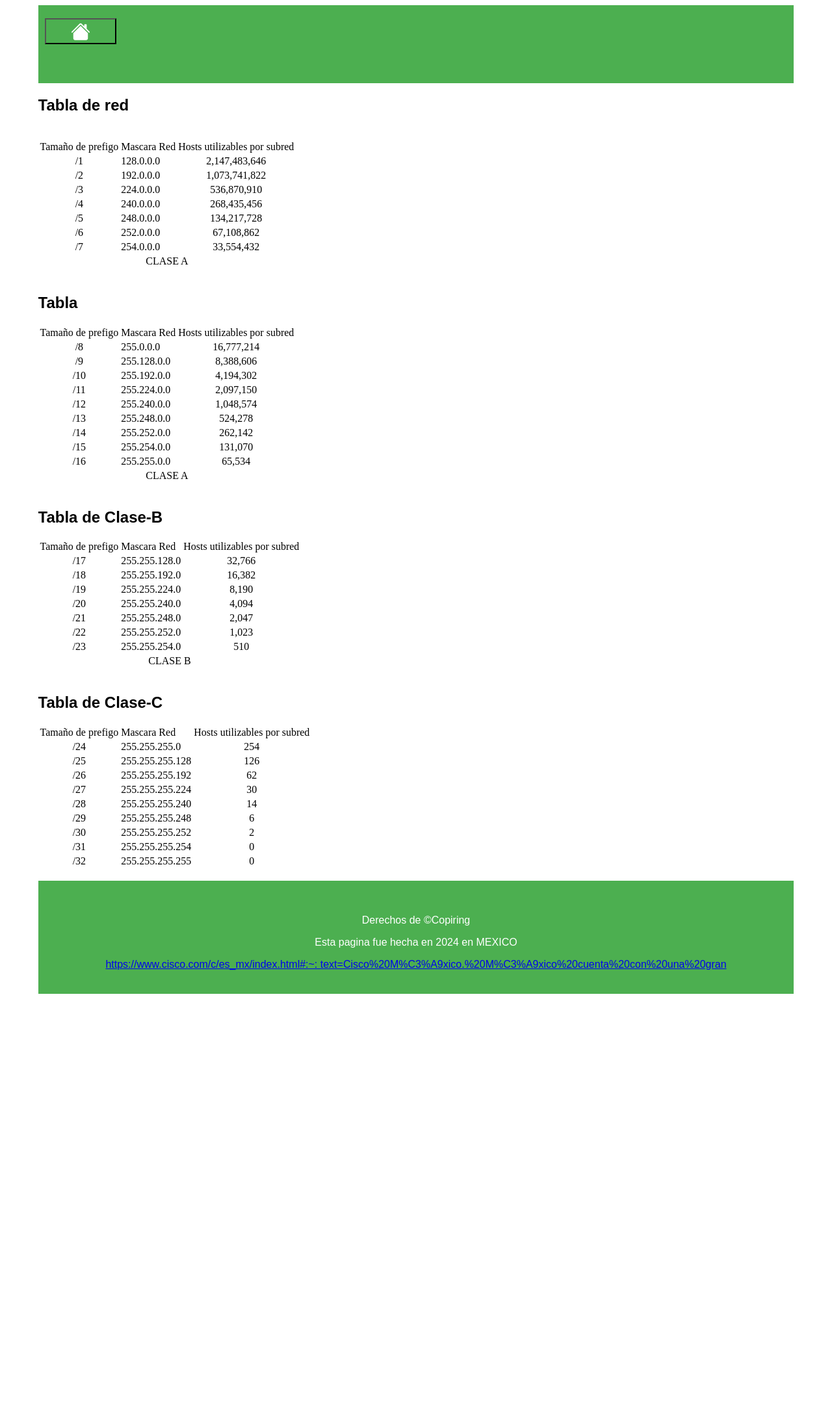
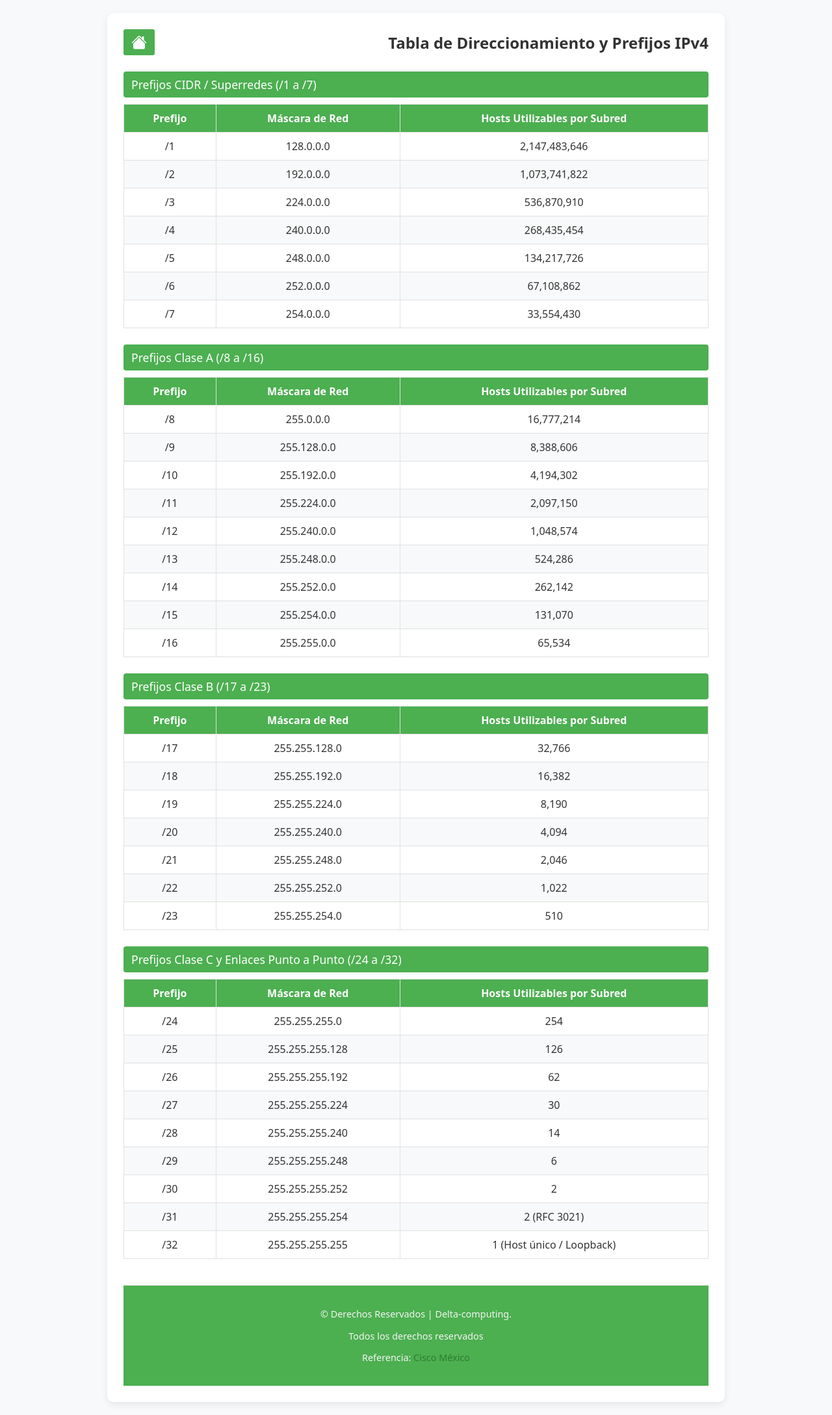
Before and after one commit to emir12344949494/Subneteo-html, a Flask app: page /TablaRed in a window 1280 px wide. Shown: the whole page at 65% size. Before the commit the page ends 1529 px from the top, so only its background shows below. Run offline with Flask 3, Linux system fonts and the light colour scheme.

Commit message:
Recontrucion del codigo

```diff
--- a/templates/TablaRed.html
+++ b/templates/TablaRed.html
@@ -1,240 +1,429 @@
 <!DOCTYPE html>
-<html lang="en">
+<html lang="es">
+
 <head>
     <meta charset="UTF-8">
     <meta name="viewport" content="width=device-width, initial-scale=1.0">
-    <title>CLase-A</title>
+    <title>Tabla de Prefijos IPv4 y Máscaras de Red</title>
     <link rel="stylesheet" href="{{ url_for('static', filename='css/estilos.css') }}">
-    <link  class="ops" rel="icon" href="{{ url_for('static', filename='css/texto.svg') }}" type="image/svg+xml">
-    <meta name="google-site-verification" content="kMXwxSvg64aCK_ipXLvzuhhY-DDdLks7A-SV78FhnSU" />
+    <link rel="icon" href="{{ url_for('static', filename='css/texto.svg') }}" type="image/svg+xml">
+
+    <style>
+        :root {
+            --primary-color: #0056b3;
+            --header-bg: #1e293b;
+            --accent-bg: #334155;
+            --bg-body: #f8fafc;
+            --text-color: #1e293b;
+            --border-color: #cbd5e1;
+        }
+
+        body {
+            font-family: system-ui, -apple-system, sans-serif;
+            background-color: var(--bg-body);
+            color: var(--text-color);
+            margin: 0;
+            padding: 20px;
+        }
+
+        .container {
+            max-width: 900px;
+            margin: 0 auto;
+            background: #ffffff;
+            padding: 25px;
+            border-radius: 10px;
+            box-shadow: 0 4px 12px rgba(0, 0, 0, 0.08);
+        }
+
+        .nav-header {
+            display: flex;
+            align-items: center;
+            justify-content: space-between;
+            margin-bottom: 20px;
+        }
+
+        .btn-home {
+            background-color: #4caf50;
+            border: none;
+            border-radius: 3px;
+            padding: 8px 12px;
+            cursor: pointer;
+            display: inline-flex;
+            align-items: center;
+            transition: background 0.2s;
+        }
+
+        .btn-home:hover {
+            background-color: #4caf50;
+        }
+
+        h1 {
+            font-size: 1.5rem;
+            margin: 0;
+        }
+
+        .class-title {
+            background-color: var(--accent-bg);
+            color: white;
+            padding: 8px 12px;
+            margin-top: 25px;
+            border-radius: 4px;
+            font-size: 1.1rem;
+            background-color: #4caf50;
+        }
+
+        table {
+            width: 100%;
+            border-collapse: collapse;
+            margin-top: 10px;
+
+        }
+
+        th,
+        td {
+            border: 1px solid var(--border-color);
+            padding: 10px;
+            text-align: center;
+        }
+
+        th {
+            background-color: #4caf50;
+            color: white;
+            font-weight: 600;
+        }
+
+        tr:nth-child(even) {
+            background-color: #f1f5f9;
+        }
+
+        .footer {
+            margin-top: 40px;
+            padding-top: 20px;
+            border-top: 1px solid var(--border-color);
+            text-align: center;
+            font-size: 0.9rem;
+            color: #f4f4f4;
+            background-color: #4caf50
+        }
+
+        .footer a {
+            color: var(--primary-color);
+            text-decoration: none;
+        }
+
+        .footer a:hover {
+            text-decoration: underline;
+        }
+
+
+
+        :root {
+            --primary-color: #2e7d32;
+            --primary-hover: #1b5e20;
+            --bg-color: #f8f9fa;
+            --card-bg: #ffffff;
+            --text-color: #333333;
+            --border-color: #e0e0e0;
+            --table-even: #f8f9fa;
+            --info-bg: #f1f8e9;
+            --footer-bg: #edf2f7;
+            --input-bg: #ffffff;
+        }
+
+        body.dark-mode {
+            --bg-color: #121212;
+            --card-bg: #1e1e1e;
+            --text-color: #e0e0e0;
+            --border-color: #333333;
+            --table-even: #262626;
+            --info-bg: #1b2e1e;
+            --footer-bg: #252525;
+            --input-bg: #2c2c2c;
+        }
+
+        body {
+            background-color: var(--bg-color);
+            color: var(--text-color);
+            transition: background-color 0.3s, color 0.3s;
+        }
+
+        .container {
+            background-color: var(--card-bg);
+        }
+
+        input[type="text"],
+        input[type="number"] {
+            background-color: var(--input-bg);
+            color: var(--text-color);
+            border-color: var(--border-color);
+        }
+
+        tr:nth-child(even) {
+            background-color: var(--table-even);
+        }
+
+        .info-section {
+            background-color: var(--info-bg);
+        }
+
+        .help-footer {
+            background-color: var(--footer-bg);
+        }
+    </style>
 </head>
-<section class="texas">
+
 <body>
-    <section class="uno">
-     <br>
-     &nbsp;&nbsp;<button class="house" onclick="location.href='/#'"><svg xmlns="http://www.w3.org/2000/svg" width="30" height="35" fill="white" class="bi bi-house-fill" viewBox="0 0 16 16">
-            <path d="M8.707 1.5a1 1 0 0 0-1.414 0L.646 8.146a.5.5 0 0 0 .708.708L8 2.207l6.646 6.647a.5.5 0 0 0 .708-.708L13 5.793V2.5a.5.5 0 0 0-.5-.5h-1a.5.5 0 0 0-.5.5v1.293z"/>
-            <path d="m8 3.293 6 6V13.5a1.5 1.5 0 0 1-1.5 1.5h-9A1.5 1.5 0 0 1 2 13.5V9.293z"/>
-          </svg></button>
-    </section>
-    <h1 class="yes">Tabla de red</h1>
-    &nbsp;&nbsp;<table>
-    &nbsp;&nbsp;<tr>
-            <td class="uva">Tamaño de prefigo</td>
-            <td colspan="2" class="pasas">Mascara Red</td>
-            <td colspan="3" class="freasa">Hosts utilizables por subred</td>
+    <div class="container">
+        <header class="nav-header">
+            <button class="btn-home" onclick="location.href='/'" title="Volver al inicio">
+                <svg xmlns="http://www.w3.org/2000/svg" width="24" height="24" fill="white" viewBox="0 0 16 16">
+                    <path
+                        d="M8.707 1.5a1 1 0 0 0-1.414 0L.646 8.146a.5.5 0 0 0 .708.708L8 2.207l6.646 6.647a.5.5 0 0 0 .708-.708L13 5.793V2.5a.5.5 0 0 0-.5-.5h-1a.5.5 0 0 0-.5.5v1.293z" />
+                    <path d="m8 3.293 6 6V13.5a1.5 1.5 0 0 1-1.5 1.5h-9A1.5 1.5 0 0 1 2 13.5V9.293z" />
+                </svg>
+            </button>
+            <h1>Tabla de Direccionamiento y Prefijos IPv4</h1>
+        </header>
+
+        <main>
+            <!-- CIDR / Superredes (/1 a /7) -->
+            <div class="class-title">Prefijos CIDR / Superredes (/1 a /7)</div>
+            <table>
+                <thead>
+                    <tr>
+                        <th>Prefijo</th>
+                        <th>Máscara de Red</th>
+                        <th>Hosts Utilizables por Subred</th>
+                    </tr>
+                </thead>
+                <tbody>
+                    <tr>
+                        <td>/1</td>
+                        <td>128.0.0.0</td>
+                        <td>2,147,483,646</td>
                     </tr>
                     <tr>
-            <td><center>/1</center></td>
-            <td colspan="2">128.0.0.0</td>
-            <td colspan="3"><center>2,147,483,646</center></td>
+                        <td>/2</td>
+                        <td>192.0.0.0</td>
+                        <td>1,073,741,822</td>
                     </tr>
                     <tr>
-            <td><center>/2</center></td>
-            <td colspan="2">192.0.0.0</td>
-            <td colspan="3"><center>1,073,741,822</center></td>
+                        <td>/3</td>
+                        <td>224.0.0.0</td>
+                        <td>536,870,910</td>
                     </tr>
                     <tr>
-            <td><center>/3</center></td>
-            <td colspan="2">224.0.0.0</td>
-            <td colspan="3"><center>536,870,910</center></td>
+                        <td>/4</td>
+                        <td>240.0.0.0</td>
+                        <td>268,435,454</td>
                     </tr>
                     <tr>
-            <td><center>/4</center></td>
-            <td colspan="2">240.0.0.0</td>
-            <td colspan="3"><center>268,435,456</center></td>
+                        <td>/5</td>
+                        <td>248.0.0.0</td>
+                        <td>134,217,726</td>
                     </tr>
                     <tr>
-            <td><center>/5</center></td>
-            <td colspan="2">248.0.0.0</td>
-            <td colspan="3"><center>134,217,728</center></td>
+                        <td>/6</td>
+                        <td>252.0.0.0</td>
+                        <td>67,108,862</td>
                     </tr>
                     <tr>
-            <td><center>/6</center></td>
-            <td colspan="2">252.0.0.0</td>
-            <td colspan="3"><center>67,108,862</center></td>
+                        <td>/7</td>
+                        <td>254.0.0.0</td>
+                        <td>33,554,430</td>
+                    </tr>
+                </tbody>
+            </table>
+
+            <!-- CLASE A (/8 a /16) -->
+            <div class="class-title">Prefijos Clase A (/8 a /16)</div>
+            <table>
+                <thead>
+                    <tr>
+                        <th>Prefijo</th>
+                        <th>Máscara de Red</th>
+                        <th>Hosts Utilizables por Subred</th>
+                    </tr>
+                </thead>
+                <tbody>
+                    <tr>
+                        <td>/8</td>
+                        <td>255.0.0.0</td>
+                        <td>16,777,214</td>
                     </tr>
                     <tr>
-            <td><center>/7</center></td>
-            <td colspan="2">254.0.0.0</td>
-            <td colspan="3"><center>33,554,432</center></td>
+                        <td>/9</td>
+                        <td>255.128.0.0</td>
+                        <td>8,388,606</td>
                     </tr>
                     <tr>
-            <td colspan="4" class="dell"><center>CLASE A</center></td>
-        </tr>
-    </table>
-    <br>
-    <h1 class="yes">Tabla</h1>
-
-    <table>
-        <tr>
-            <td class="uva">Tamaño de prefigo</td>
-            <td colspan="2" class="pasas">Mascara Red</td>
-            <td colspan="3" class="freasa">Hosts utilizables por subred</td>
+                        <td>/10</td>
+                        <td>255.192.0.0</td>
+                        <td>4,194,302</td>
                     </tr>
                     <tr>
-            <td><center>/8</center></td>
-            <td colspan="2">255.0.0.0</td>
-            <td colspan="3"><center>16,777,214</center></td>
+                        <td>/11</td>
+                        <td>255.224.0.0</td>
+                        <td>2,097,150</td>
                     </tr>
                     <tr>
-            <td><center>/9</center></td>
-            <td colspan="2">255.128.0.0</td>
-            <td colspan="3"><center>8,388,606</center></td>
+                        <td>/12</td>
+                        <td>255.240.0.0</td>
+                        <td>1,048,574</td>
                     </tr>
                     <tr>
-            <td><center>/10</center></td>
-            <td colspan="2">255.192.0.0</td>
-            <td colspan="3"><center>4,194,302</center></td>
+                        <td>/13</td>
+                        <td>255.248.0.0</td>
+                        <td>524,286</td>
                     </tr>
                     <tr>
-            <td><center>/11</center></td>
-            <td colspan="2">255.224.0.0</td>
-            <td colspan="3"><center>2,097,150</center></td>
+                        <td>/14</td>
+                        <td>255.252.0.0</td>
+                        <td>262,142</td>
                     </tr>
                     <tr>
-            <td><center>/12</center></td>
-            <td colspan="2">255.240.0.0</td>
-            <td colspan="3"><center>1,048,574</center></td>
+                        <td>/15</td>
+                        <td>255.254.0.0</td>
+                        <td>131,070</td>
                     </tr>
                     <tr>
-            <td><center>/13</center></td>
-            <td colspan="2">255.248.0.0</td>
-            <td colspan="3"><center>524,278</center></td>
+                        <td>/16</td>
+                        <td>255.255.0.0</td>
+                        <td>65,534</td>
+                    </tr>
+                </tbody>
+            </table>
+
+            <!-- CLASE B (/17 a /23) -->
+            <div class="class-title">Prefijos Clase B (/17 a /23)</div>
+            <table>
+                <thead>
+                    <tr>
+                        <th>Prefijo</th>
+                        <th>Máscara de Red</th>
+                        <th>Hosts Utilizables por Subred</th>
+                    </tr>
+                </thead>
+                <tbody>
+                    <tr>
+                        <td>/17</td>
+                        <td>255.255.128.0</td>
+                        <td>32,766</td>
                     </tr>
                     <tr>
-            <td><center>/14</center></td>
-            <td colspan="2">255.252.0.0</td>
-            <td colspan="3"><center>262,142</center></td>
+                        <td>/18</td>
+                        <td>255.255.192.0</td>
+                        <td>16,382</td>
                     </tr>
                     <tr>
-            <td><center>/15</center></td>
-            <td colspan="2">255.254.0.0</td>
-            <td colspan="3"><center>131,070</center></td>
+                        <td>/19</td>
+                        <td>255.255.224.0</td>
+                        <td>8,190</td>
                     </tr>
                     <tr>
-            <td><center>/16</center></td>
-            <td colspan="2">255.255.0.0</td>
-            <td colspan="3"><center>65,534</center></td>
+                        <td>/20</td>
+                        <td>255.255.240.0</td>
+                        <td>4,094</td>
                     </tr>
                     <tr>
-            <td colspan="4" class="dell"><center>CLASE A</center></td>
-        </tr>
-    </table>
-    <br>
-    <h1 class="yes">Tabla de Clase-B</h1>
-
-    <table>
-        <tr>
-            <td class="uva">Tamaño de prefigo</td>
-            <td colspan="2" class="pasas">Mascara Red</td>
-            <td colspan="3" class="freasa">Hosts utilizables por subred</td>
+                        <td>/21</td>
+                        <td>255.255.248.0</td>
+                        <td>2,046</td>
                     </tr>
                     <tr>
-            <td><center>/17</center></td>
-            <td colspan="2">255.255.128.0</td>
-            <td colspan="3"><center>32,766</center></td>
+                        <td>/22</td>
+                        <td>255.255.252.0</td>
+                        <td>1,022</td>
                     </tr>
                     <tr>
-            <td><center>/18</center></td>
-            <td colspan="2">255.255.192.0</td>
-            <td colspan="3"><center>16,382</center></td>
+                        <td>/23</td>
+                        <td>255.255.254.0</td>
+                        <td>510</td>
+                    </tr>
+                </tbody>
+            </table>
+
+            <!-- CLASE C y Específicos (/24 a /32) -->
+            <div class="class-title">Prefijos Clase C y Enlaces Punto a Punto (/24 a /32)</div>
+            <table>
+                <thead>
+                    <tr>
+                        <th>Prefijo</th>
+                        <th>Máscara de Red</th>
+                        <th>Hosts Utilizables por Subred</th>
+                    </tr>
+                </thead>
+                <tbody>
+                    <tr>
+                        <td>/24</td>
+                        <td>255.255.255.0</td>
+                        <td>254</td>
                     </tr>
                     <tr>
-            <td><center>/19</center></td>
-            <td colspan="2">255.255.224.0</td>
-            <td colspan="3"><center>8,190</center></td>
+                        <td>/25</td>
+                        <td>255.255.255.128</td>
+                        <td>126</td>
                     </tr>
                     <tr>
-            <td><center>/20</center></td>
-            <td colspan="2">255.255.240.0</td>
-            <td colspan="3"><center>4,094</center></td>
+                        <td>/26</td>
+                        <td>255.255.255.192</td>
+                        <td>62</td>
                     </tr>
                     <tr>
-            <td><center>/21</center></td>
-            <td colspan="2">255.255.248.0</td>
-            <td colspan="3"><center>2,047</center></td>
+                        <td>/27</td>
+                        <td>255.255.255.224</td>
+                        <td>30</td>
                     </tr>
                     <tr>
-            <td><center>/22</center></td>
-            <td colspan="2">255.255.252.0</td>
-            <td colspan="3"><center>1,023</center></td>
+                        <td>/28</td>
+                        <td>255.255.255.240</td>
+                        <td>14</td>
                     </tr>
                     <tr>
-            <td><center>/23</center></td>
-            <td colspan="2">255.255.254.0</td>
-            <td colspan="3"><center>510</center></td>
+                        <td>/29</td>
+                        <td>255.255.255.248</td>
+                        <td>6</td>
                     </tr>
                     <tr>
-            <td colspan="4" class="dell"><center>CLASE B</center></td>
-        </tr>
-    </table>
-    <br>
-    <h1 class="yes">Tabla de Clase-C</h1>
-
-    <table>
-        <tr>
-            <td class="uva">Tamaño de prefigo</td>
-            <td colspan="2" class="pasas">Mascara Red</td>
-            <td colspan="3" class="freasa">Hosts utilizables por subred</td>
+                        <td>/30</td>
+                        <td>255.255.255.252</td>
+                        <td>2</td>
                     </tr>
                     <tr>
-            <td><center>/24</center></td>
-            <td colspan="2">255.255.255.0</td>
-            <td colspan="3"><center>254</center></td>
+                        <td>/31</td>
+                        <td>255.255.255.254</td>
+                        <td>2 (RFC 3021)</td>
                     </tr>
                     <tr>
-            <td><center>/25</center></td>
-            <td colspan="2">255.255.255.128</td>
-            <td colspan="3"><center>126</center></td>
+                        <td>/32</td>
+                        <td>255.255.255.255</td>
+                        <td>1 (Host único / Loopback)</td>
                     </tr>
-        <tr>
-            <td><center>/26</center></td>
-            <td colspan="2">255.255.255.192</td>
-            <td colspan="3"><center>62</center></td>
-        </tr>
-        <tr>
-            <td><center>/27</center></td>
-            <td colspan="2">255.255.255.224</td>
-            <td colspan="3"><center>30</center></td>
-        </tr>
-        <tr>
-            <td><center>/28</center></td>
-            <td colspan="2">255.255.255.240</td>
-            <td colspan="3"><center>14</center></td>
-        </tr>
-        <tr>
-            <td><center>/29</center></td>
-            <td colspan="2">255.255.255.248</td>
-            <td colspan="3"><center>6</center></td>
-        </tr>
-        <tr>
-            <td><center>/30</center></td>
-            <td colspan="2">255.255.255.252</td>
-            <td colspan="3"><center>2</center></td>
-        </tr>
-        <tr>
-            <td><center>/31</center></td>
-            <td colspan="2">255.255.255.254</td>
-            <td colspan="3"><center>0</center></td>
-        </tr>
-        <tr>
-            <td><center>/32</center></td>
-            <td colspan="2">255.255.255.255</td>
-            <td><center>0</center></td>
-        </tr>
+                </tbody>
             </table>
+        </main>
+
+        <footer class="footer">
+            <p>&copy; Derechos Reservados | Delta-computing.</p>
+            <p class="este">Todos los derechos reservados</p>
+            <p>
+                Referencia:
+                <a href="https://www.cisco.com/c/es_mx/index.html" target="_blank" rel="noopener noreferrer">Cisco
+                    México</a>
+            </p>
             <br>
-    <section class="rayo">
-      <br>
-       <br>
-        <center><p>Derechos de ©Copiring</p></center>
-        <center><p>Esta pagina fue hecha en 2024 en MEXICO</p></center>
-        <center><a href="https://www.cisco.com/c/es_mx/index.html#:~:text=Cisco%20M%C3%A9xico.%20M%C3%A9xico%20cuenta%20con%20una%20gran">https://www.cisco.com/c/es_mx/index.html#:~:
-        text=Cisco%20M%C3%A9xico.%20M%C3%A9xico%20cuenta%20con%20una%20gran</a></center>
-       <br>
-      <br>
-    </section>
+        </footer>
+    </div>
+    <script>
+        const themeToggle = document.getElementById('themeToggle');
+        const body = document.body;
+
+        // 1. Revisar si el usuario ya había elegido modo oscuro antes
+        if (localStorage.getItem('tema') === 'oscuro') {
+            body.classList.add('dark-mode');
+            themeToggle.textContent = 'Modo Claro';
+        }
+    </script>
 </body>
-</section>
+
 </html>
```
Lines whose indentation alone changed are shown as unchanged.
